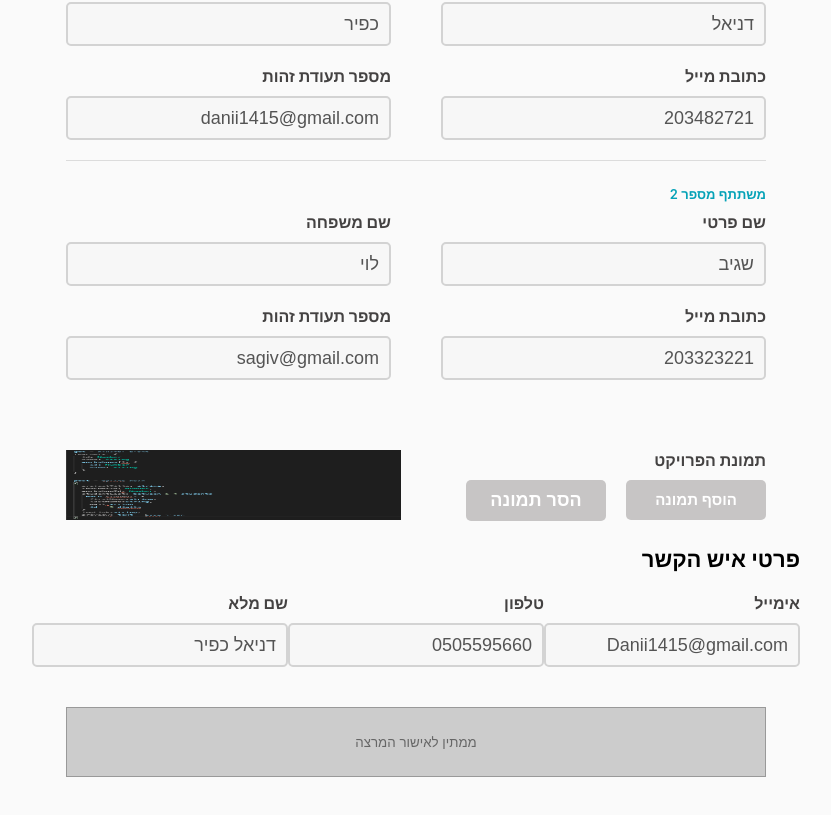
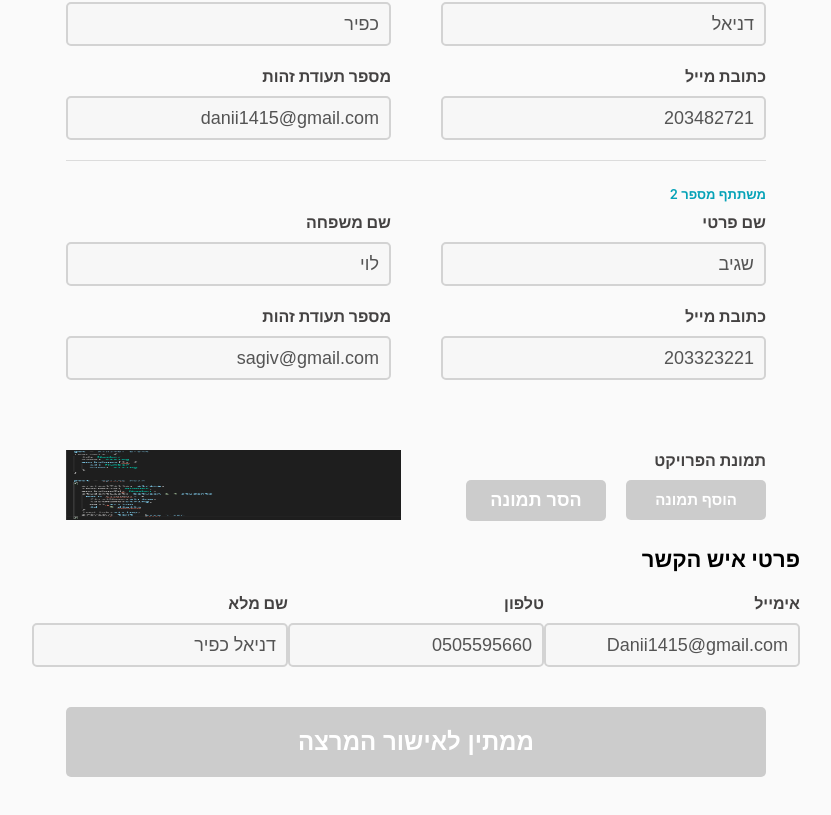
Before and after one commit to Danii1415/finalProject, a React (Create React App) app in the folder client/: page /EditProject in a window 1280 px wide. Shown: the part 1047-1862 px from the top of the page, without its empty margins (224-1055 px from the left). Built offline with nearby package versions, Linux system fonts and the light colour scheme.

Commit message:
fixed wrong dates on message box

```diff
--- a/client/src/pages/edit-project/EditProject.js
+++ b/client/src/pages/edit-project/EditProject.js
@@ -198,7 +198,9 @@
     const now = new Date();
     messages[editMessageIdx] = {
       text: editMessage,
-      date: `${now.getDay()}/${now.getMonth()}/${now.getFullYear()} ${now.getHours()}:${now.getMinutes()}`,
+      date: `${now.getDate()}/${
+        now.getMonth() + 1
+      }/${now.getFullYear()} ${now.getHours()}:${now.getMinutes()}`,
     };
     setMessageList(messages);
     setOpenEditMessage(false);
@@ -209,9 +211,12 @@
   const saveNewMessage = () => {
     let messages = [...messageList];
     const now = new Date();
+    console.log(now.getDate());
     const _newMessage = {
       text: newMessage,
-      date: `${now.getDay()}/${now.getMonth()}/${now.getFullYear()} ${now.getHours()}:${now.getMinutes()}`,
+      date: `${now.getDate()}/${
+        now.getMonth() + 1
+      }/${now.getFullYear()} ${now.getHours()}:${now.getMinutes()}`,
       fromTeacher: loggedInTeacher ? true : false,
       name: loggedInTeacher ? "אמיר קירש" : messageSender,
     };
@@ -311,7 +316,7 @@
                   className="name-select"
                   onChange={onMessageSenderChange}
                 >
-                  {loggedInTeacher === false ? (
+                  {!loggedInTeacher ? (
                     <>
                       <option value="" disabled selected>
                         בחר סטודנט
--- a/client/src/pages/edit-project/EditProject.scss
+++ b/client/src/pages/edit-project/EditProject.scss
@@ -78,10 +78,13 @@
   }
   .student-project-submit-button:disabled,
   .student-project-submit-button[disabled] {
-    border: 1px solid #999999;
+    border: 0;
     background-color: #cccccc;
-    color: #666666;
     cursor: default;
+    color: white;
+    font-size: 24px;
+    border-radius: 5px;
+    font-weight: 600;
   }
   .teacher-project-approval {
     display: flex;
@@ -238,11 +241,11 @@
           width: 130px;
           font-weight: 600;
           &.disabled {
-            background-color: rgb(199, 197, 197);
+            background-color: #cccccc;
             cursor: default;
           }
           &.disabled:hover {
-            background-color: rgb(199, 197, 197);
+            background-color: #cccccc;
           }
         }
         .custom-file-upload:hover {
@@ -260,10 +263,10 @@
           font-weight: 600;
           font-size: 18px;
           &.disabled {
-            background-color: rgb(199, 197, 197);
+            background-color: #cccccc;
             cursor: default;
             &:hover {
-              background-color: rgb(199, 197, 197);
+              background-color: #cccccc;
             }
           }
         }
```
